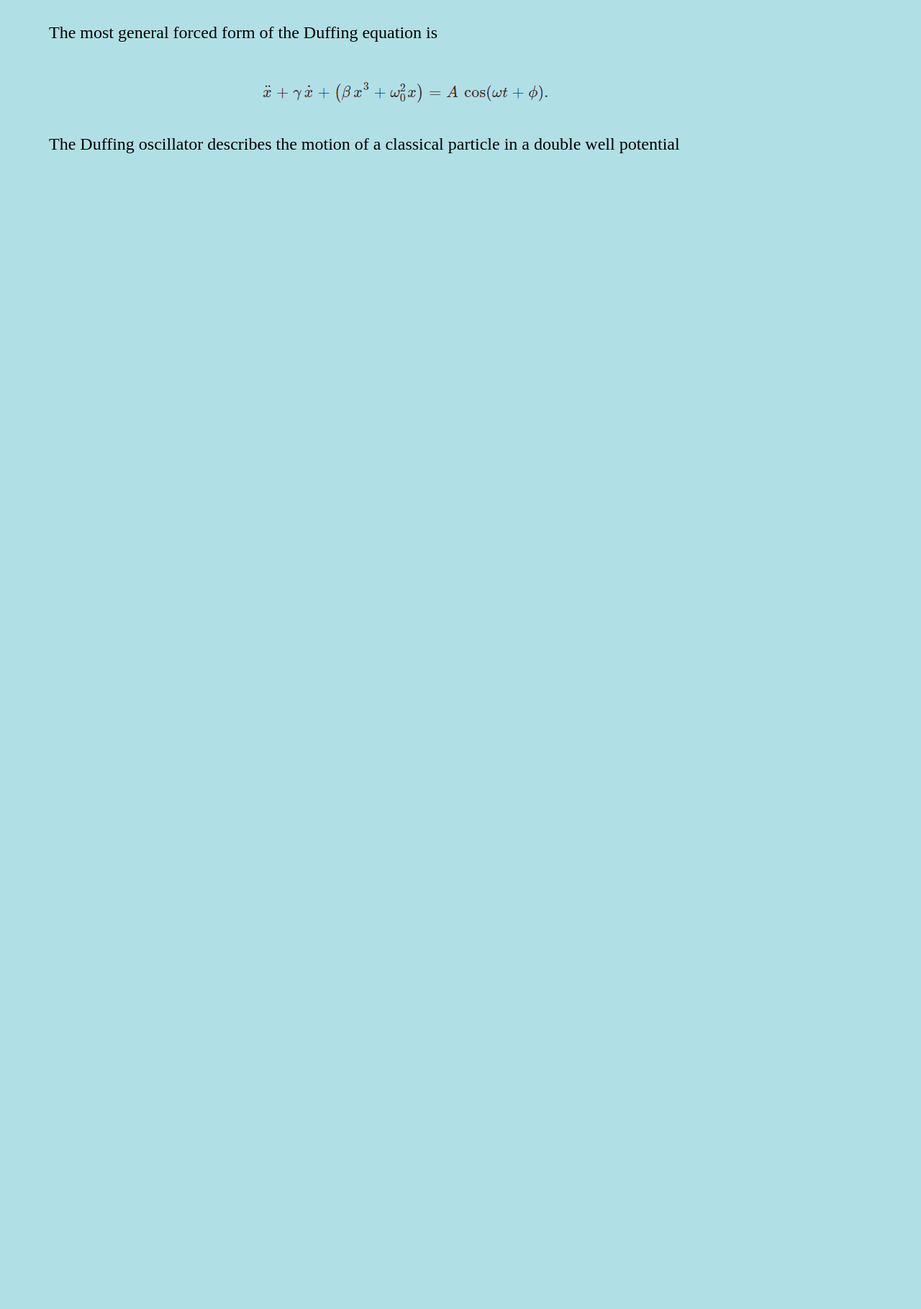
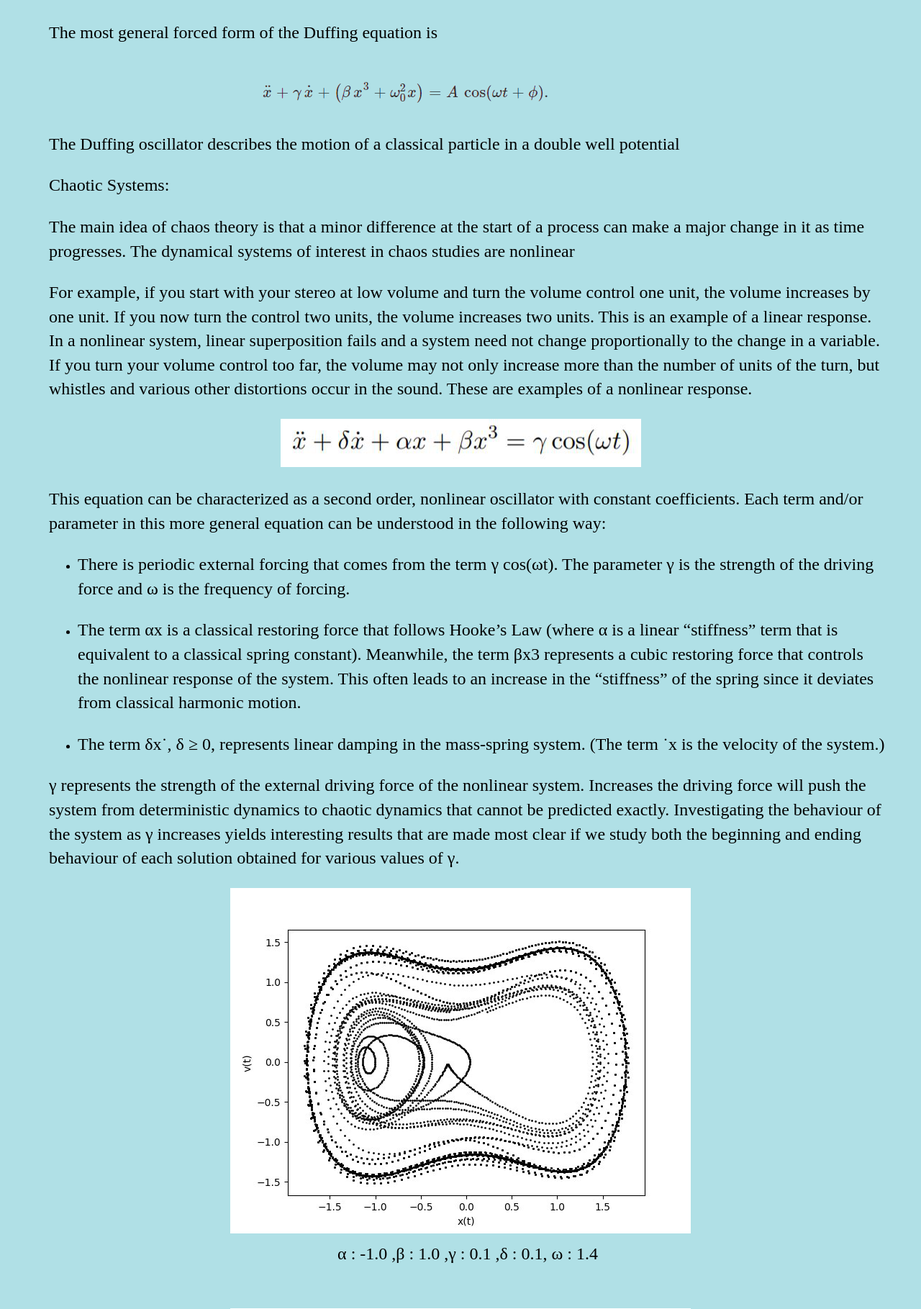
Before and after one commit to rahulv1999/practicum, a Flask app: page /theory in a window 1280 px wide. Shown: the part 1711-3530 px from the top of the page at 72% size. Before the commit the page ends 1924 px from the top, so only its background shows below. Run offline with Flask 2, Linux system fonts and the light colour scheme; parts of the project's set-up code (start-up, migrations or seed data) failed here and were passed over.

Commit message:
added theory and quiz data

```diff
--- a/app.py
+++ b/app.py
@@ -44,7 +44,12 @@ def proc():
 
 @app.route('/quiz')
 def quiz():
-    return render_template('quiz.html')
+    return render_template('quiz.html',ans = '')
+
+@app.route('/ans',methods=['POST'])
+def ans():
+    ans = """1.a,   2.b,  3.c,  4.a,  5.a"""
+    return render_template('quiz.html',ans = ans)
 @app.route('/ref')
 def ref():
     return render_template('ref.html')
--- a/templates/theory.html
+++ b/templates/theory.html
@@ -10,7 +10,8 @@
 </head>
 
 <body>
-    <div w3-include-HTML=/></div>
+    <div w3-include-HTML= />
+    </div>
     <script type="text/javascript" src={{ url_for('static', filename='w3-include-HTML.js') }}></script>
     <div style="padding-top: 150px;">
         <br><br><br>
@@ -50,20 +51,89 @@
                             When there is no resistance proportional to the velocity (γ = 0), the Duffing equation can
                             be integrated upon multiplication by the velocity:
                         </p>
-                        <img src="{{ url_for('static',filename='duff2-removebg-preview.png') }}" alt="" style="padding-left: 400px;">
+                        <img src="{{ url_for('static',filename='duff2-removebg-preview.png') }}" alt=""
+                            style="padding-left: 400px;">
                         <p id="nor">Integrating the above equation yields:</p>
-                        <img src="{{ url_for('static',filename='duff3-removebg-preview.png') }}" alt="" style="padding-left: 400px;">
+                        <img src="{{ url_for('static',filename='duff3-removebg-preview.png') }}" alt=""
+                            style="padding-left: 400px;">
 
                         <p id="nor">
                             The function in brackets given is called Hamiltonian for the duffing equation.
                         </p>
-                        <img src="{{ url_for('static',filename='duff4-removebg-preview.png') }}" alt="" style="padding-left: 400px;">
+                        <img src="{{ url_for('static',filename='duff4-removebg-preview.png') }}" alt=""
+                            style="padding-left: 400px;">
                         <p id="nor" style="padding-left: 300px;">Where, </p>
-                        <img src="{{ url_for('static',filename='duff-2-removebg-preview.png') }}" alt="" style="padding-left: 400px;">
+                        <img src="{{ url_for('static',filename='duff-2-removebg-preview.png') }}" alt=""
+                            style="padding-left: 400px;">
                         <p id="nor">The most general forced form of the Duffing equation is </p>
-                        <img src="{{ url_for('static',filename='duff-1-removebg-preview.png') }}" alt="" style="padding-left: 330px;">
+                        <img src="{{ url_for('static',filename='duff-1-removebg-preview.png') }}" alt=""
+                            style="padding-left: 330px;">
                         <p id="nor">The Duffing oscillator describes the motion of a classical particle in a double well
                             potential</p>
+                        <p id="nor">Chaotic Systems:</p>
+                        <p id="nor">The main idea of chaos theory is that a minor difference at the start of a process
+                            can make a major change in it as time progresses. The dynamical systems of interest in chaos
+                            studies are nonlinear </p>
+                        <p id="nor">For example, if you start with your stereo at low volume and turn the volume control
+                            one
+                            unit, the volume increases by one unit. If you now turn the control two units, the volume
+                            increases two units. This is an example of a linear response. In a nonlinear system, linear
+                            superposition fails and a system need not change proportionally to the change in a variable.
+                            If you turn your volume control too far, the volume may not only increase more than the
+                            number of units of the turn, but whistles and various other distortions occur in the sound.
+                            These are examples of a nonlinear response. </p>
+                        <p style="text-align: center;">
+                            <img src="{{ url_for('static',filename='Picture1.png')}}" alt="equation">
+                        </p>
+                        <p id="nor">This equation can be characterized as a second order, nonlinear oscillator with
+                            constant
+                            coefficients. Each term and/or parameter in this more general equation can be understood in
+                            the following way:
+                        <p>
+                        <ul style="padding-left: 100px;">
+                            <li>
+                                <p id = "nor" style="padding-left: 0px;">There is periodic external forcing that comes from the term γ cos(ωt). The parameter
+                                    γ
+                                    is the strength of the driving force and ω is the frequency of forcing.</p>
+                            </li>
+                            <li>
+                                <p id = "nor" style="padding-left: 0px;">
+                                    The term αx is a classical restoring force that follows Hooke’s Law (where α is a
+                                    linear
+                                    “stiffness” term that is equivalent to a classical spring constant). Meanwhile, the
+                                    term
+                                    βx3 represents a cubic restoring force that controls the nonlinear response of the
+                                    system. This often leads to an increase in the “stiffness” of the spring since it
+                                    deviates from classical harmonic motion.
+                                </p>
+                            </li>
+                            <li>
+                                <p id = "nor" style="padding-left: 0px;">
+                                    The term δx˙, δ ≥ 0, represents linear damping in the mass-spring system. (The term
+                                    ˙x
+                                    is the velocity of the system.)
+                                </p>
+                            </li>
+                        </ul>
+                </p>
+                <p id="nor">
+                    γ represents the strength of the external driving force of the nonlinear system. Increases the
+                    driving force will push the system from deterministic dynamics to chaotic dynamics that cannot be
+                    predicted exactly. Investigating the behaviour of the system as γ increases yields interesting
+                    results that are made most clear if we study both the beginning and ending behaviour of each
+                    solution obtained for various values of γ.
+                </p>
+                <figure style="text-align: center;">
+                    <img src="{{url_for('static',filename='graph.png')}}" alt="graph">
+                    <figcaption> <p id = "nor" style="line-height: 0%;">α : -1.0 ,β : 1.0 ,γ : 0.1 ,δ : 0.1, ω : 1.4</p></figcaption>
+                </figure>
+                <br><br>
+                <figure style="text-align: center;">
+                    <img src="{{url_for('static',filename='graph2.png')}}" alt="graph2">
+                    <figcaption><p id = "nor" style="line-height: 0%;">
+                        α : -1.0 ,β : 1.0 ,γ : 0.35 ,δ : 0.1, ω : 1.4
+                    </p></figcaption>
+                </figure>
 
 
     </div>
```
Also changed, not shown: templates/quiz.html (+17 -10 lines), static/Picture1.png (added), static/graph.png (added), static/graph2.png (added).
